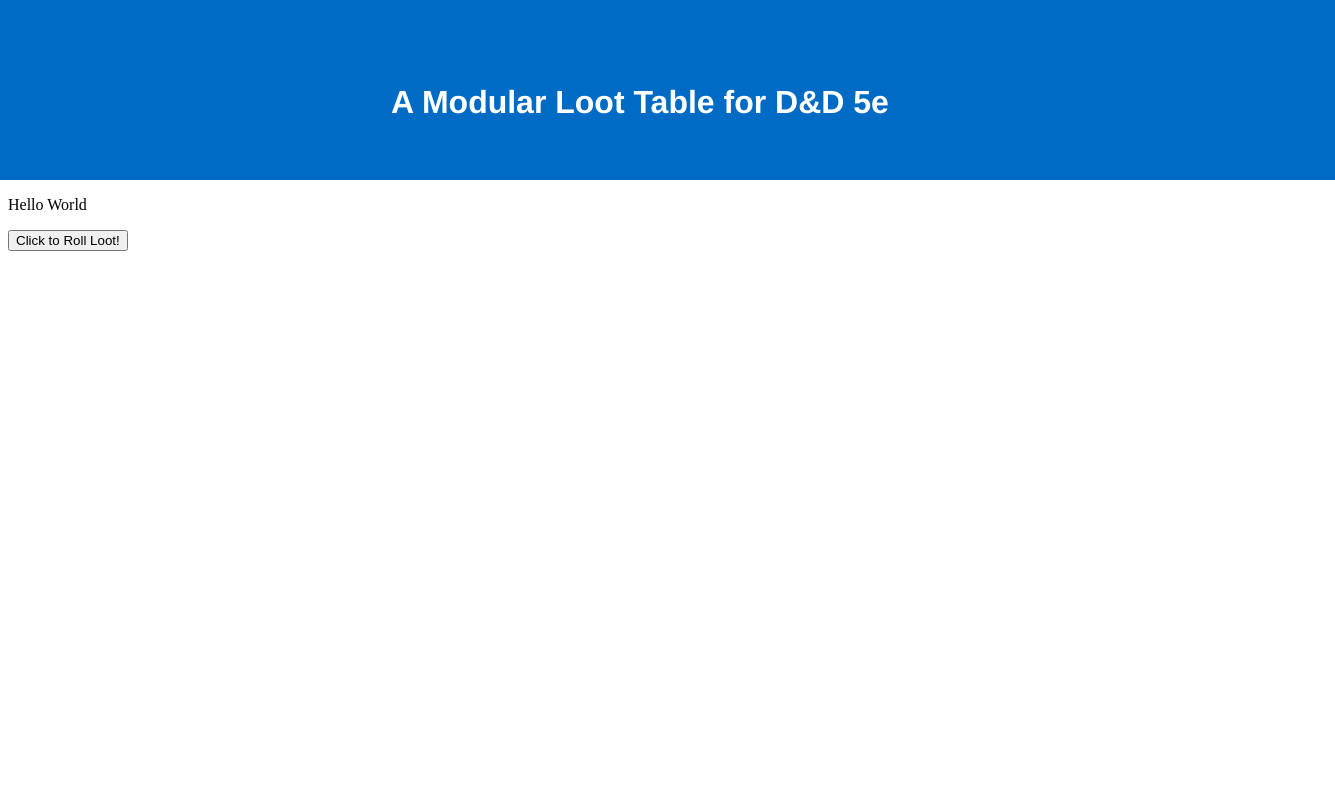
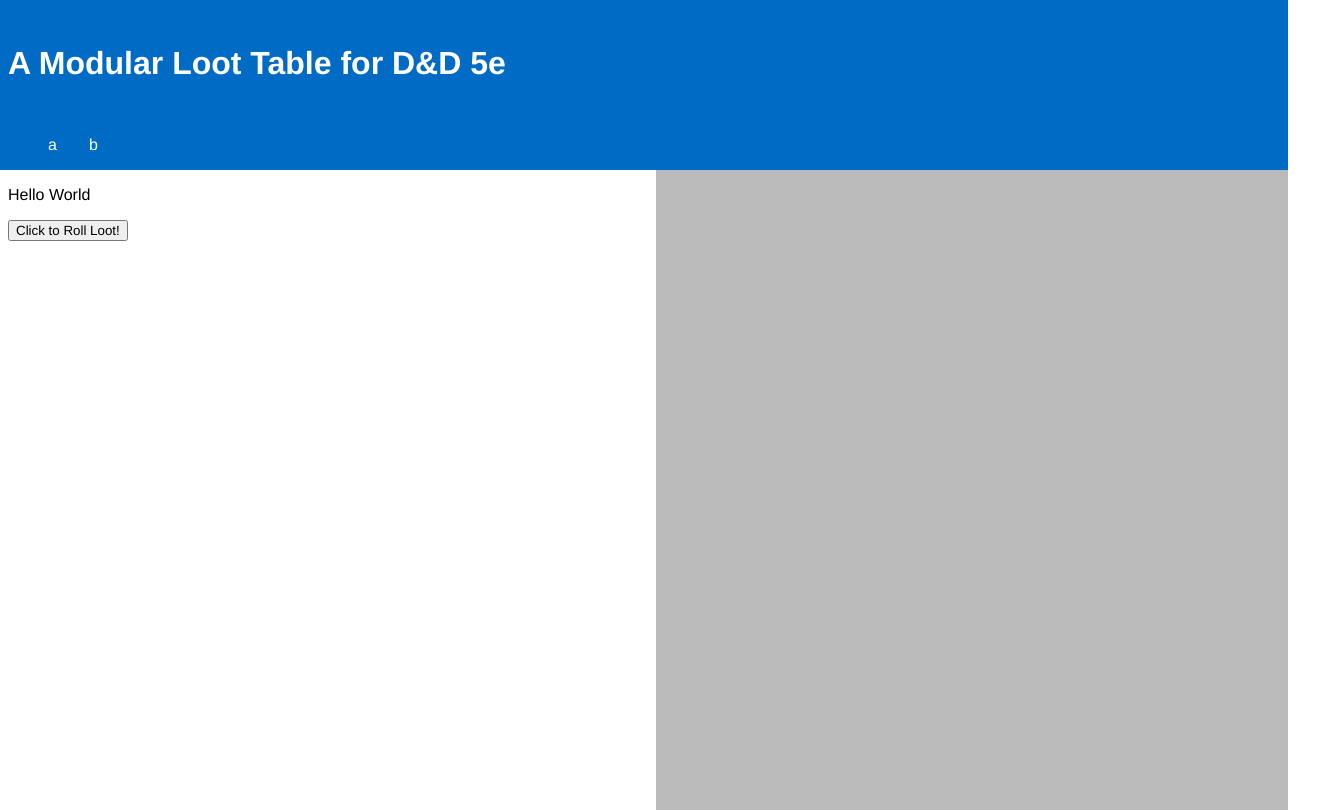
Before and after one commit to nadnbuds/nadnbuds.github.io, a plain HTML site: page index.html in a window 1280 px wide. Shown: the whole page, 1335 px wide, since content can reach past the window. Drawn offline with Linux system fonts and the light colour scheme.

Commit message:
Added style

```diff
--- a/index.html
+++ b/index.html
@@ -14,14 +14,15 @@
         <h1 id="HeaderTitle">
             A Modular Loot Table for D&D 5e
         </h1>
-        <div id="NavigationBar">
-            <div class="Nav">
+    </div>
+    <div id="NavigationBar">
+        <ul>
+            <li>a</li>
+            <li>b</li>
+        </ul>
+    </div>
+    <div id="LootTable">
 
-            </div>
-            <div class="Nav">
-
-            </div>
-        </div>
     </div>
     <div>
         <p id ="LootBox">Hello World</p>
--- a/lib/Stylesheet.css
+++ b/lib/Stylesheet.css
@@ -1,13 +1,52 @@
+*{
+	font-family: Helvetica;
+}
+
 #Header{
 	background: rgb(0, 107, 196);
-	margin-top: -5%;
-	margin-left: -5%;
-	margin-right: -5%;
-	height: 30%;
+	margin-top: -1em;
+	margin-left: -1em;
+	margin-right: -1em;
+	padding-left: 1em;
+	padding-top: 2em;
+	height: 7em;
 }
 #HeaderTitle{
-	padding: 10%;
-	font-family: Helvetica;
 	text-align: center;
 	color: white;
+	overflow: auto;
+	position: absolute;
 }
+
+#LootTable{
+	float: right;
+	background: #BABABA;
+	margin-top:-1em;
+	margin-right: -1em;
+	width: 50%;
+	height: 40em;
+}
+
+ul{
+	list-style-type:none;
+	overflow:hidden;
+	background: rgb(0, 107, 196);
+	margin-top: -1em;
+	margin-left: -1em;
+	margin-right: -1em;
+}
+li{
+	display: block;
+	text-align: center;
+	padding: 1em;
+	text-decoration: bold;
+	float: left;
+	transition: .25s ease;
+	border-top-left-radius: .2em;
+	border-top-right-radius: .2em;
+	color: white;
+}
+li:hover{
+	color: black;
+	background: white;
+}
```
